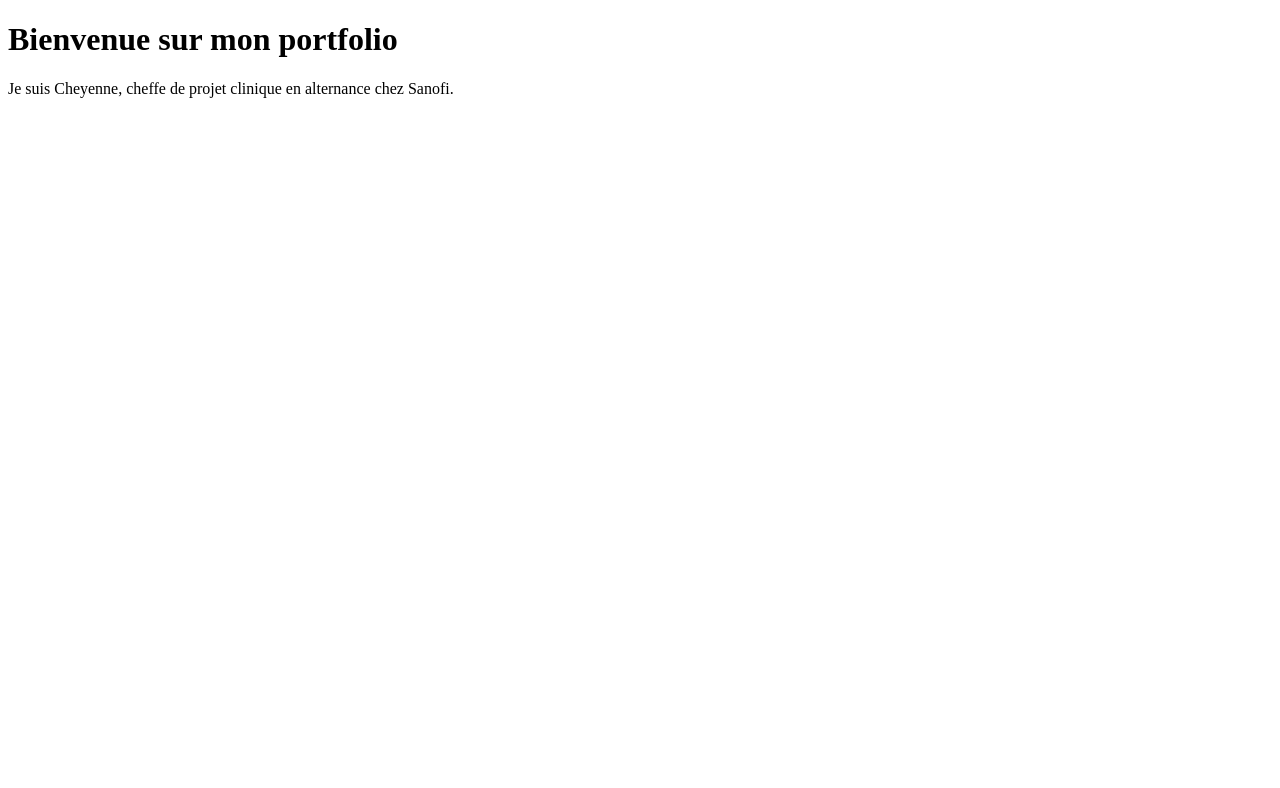
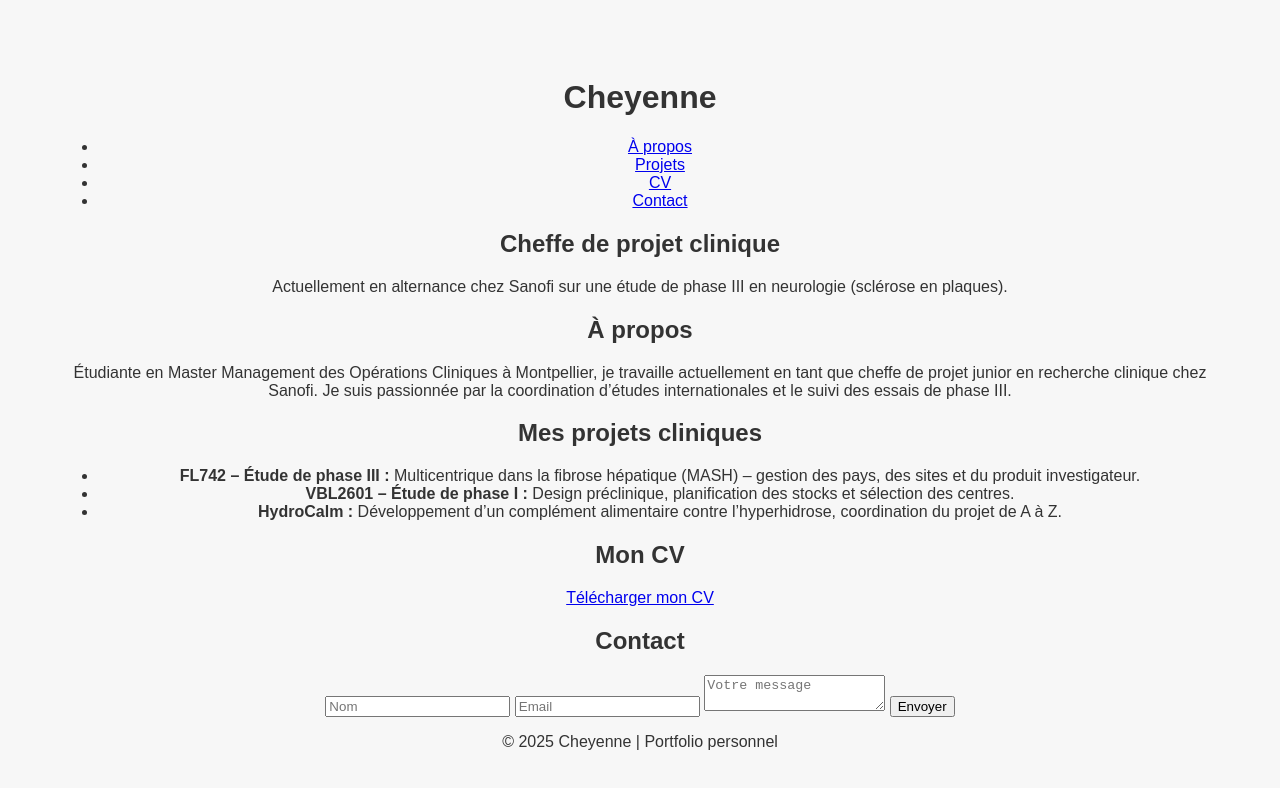
Before and after one commit to Cheyenne2508/-portfolioweb, a plain HTML site: page index.html in a window 1280 px wide. Drawn offline with Linux system fonts and the light colour scheme.

Commit message:
Update index.html

```diff
--- a/index.html
+++ b/index.html
@@ -2,10 +2,75 @@
 <html lang="fr">
 <head>
   <meta charset="UTF-8" />
-  <title>Portfolio Cheyenne</title>
+  <meta name="viewport" content="width=device-width, initial-scale=1.0"/>
+  <title>Portfolio Cheyenne | Cheffe de projet clinique</title>
+  <link rel="stylesheet" href="style.css" />
 </head>
 <body>
-  <h1>Bienvenue sur mon portfolio</h1>
-  <p>Je suis Cheyenne, cheffe de projet clinique en alternance chez Sanofi.</p>
+
+  <header>
+    <div class="container">
+      <h1>Cheyenne</h1>
+      <nav>
+        <ul>
+          <li><a href="#about">À propos</a></li>
+          <li><a href="#projects">Projets</a></li>
+          <li><a href="#cv">CV</a></li>
+          <li><a href="#contact">Contact</a></li>
+        </ul>
+      </nav>
+    </div>
+  </header>
+
+  <section class="hero">
+    <div class="container">
+      <h2>Cheffe de projet clinique</h2>
+      <p>Actuellement en alternance chez Sanofi sur une étude de phase III en neurologie (sclérose en plaques).</p>
+    </div>
+  </section>
+
+  <section id="about" class="about">
+    <div class="container">
+      <h2>À propos</h2>
+      <p>Étudiante en Master Management des Opérations Cliniques à Montpellier, je travaille actuellement en tant que cheffe de projet junior en recherche clinique chez Sanofi. Je suis passionnée par la coordination d’études internationales et le suivi des essais de phase III.</p>
+    </div>
+  </section>
+
+  <section id="projects" class="projects">
+    <div class="container">
+      <h2>Mes projets cliniques</h2>
+      <ul>
+        <li><strong>FL742 – Étude de phase III :</strong> Multicentrique dans la fibrose hépatique (MASH) – gestion des pays, des sites et du produit investigateur.</li>
+        <li><strong>VBL2601 – Étude de phase I :</strong> Design préclinique, planification des stocks et sélection des centres.</li>
+        <li><strong>HydroCalm :</strong> Développement d’un complément alimentaire contre l’hyperhidrose, coordination du projet de A à Z.</li>
+      </ul>
+    </div>
+  </section>
+
+  <section id="cv" class="cv">
+    <div class="container">
+      <h2>Mon CV</h2>
+      <p><a href="cv-cheyenne.pdf" target="_blank" class="button">Télécharger mon CV</a></p>
+    </div>
+  </section>
+
+  <section id="contact" class="contact">
+    <div class="container">
+      <h2>Contact</h2>
+      <form name="contact" method="POST" data-netlify="true">
+        <input type="text" name="name" placeholder="Nom" required>
+        <input type="email" name="email" placeholder="Email" required>
+        <textarea name="message" placeholder="Votre message" required></textarea>
+        <button type="submit">Envoyer</button>
+      </form>
+    </div>
+  </section>
+
+  <footer>
+    <div class="container">
+      <p>© 2025 Cheyenne | Portfolio personnel</p>
+    </div>
+  </footer>
+
 </body>
 </html>
```
